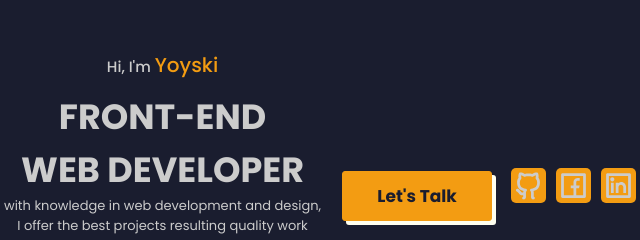
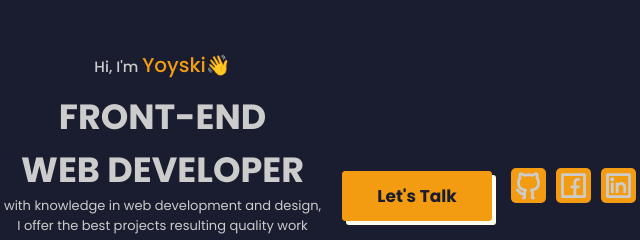
Before and after one commit to yoyski/My_Portfolio, a plain HTML site: page index.html in a window 1280 px wide. Shown: the top 240 px of the page, 271-911 px from the left. Drawn offline with Linux system fonts and the light colour scheme.

Commit message:
Update index.html
renew

```diff
--- a/index.html
+++ b/index.html
@@ -72,7 +72,7 @@
         </div>
 
         <article class="heading-section">
-          <p class="name">Hi, I'm <span>Yoyski</span></p>
+          <p class="name">Hi, I'm <span>Yoyski👋</span></p>
           <p class="title">FRONT-END<br />WEB DEVELOPER</p>
           <p class="abstract">
             with knowledge in web development and design,<br />I offer the best
```
